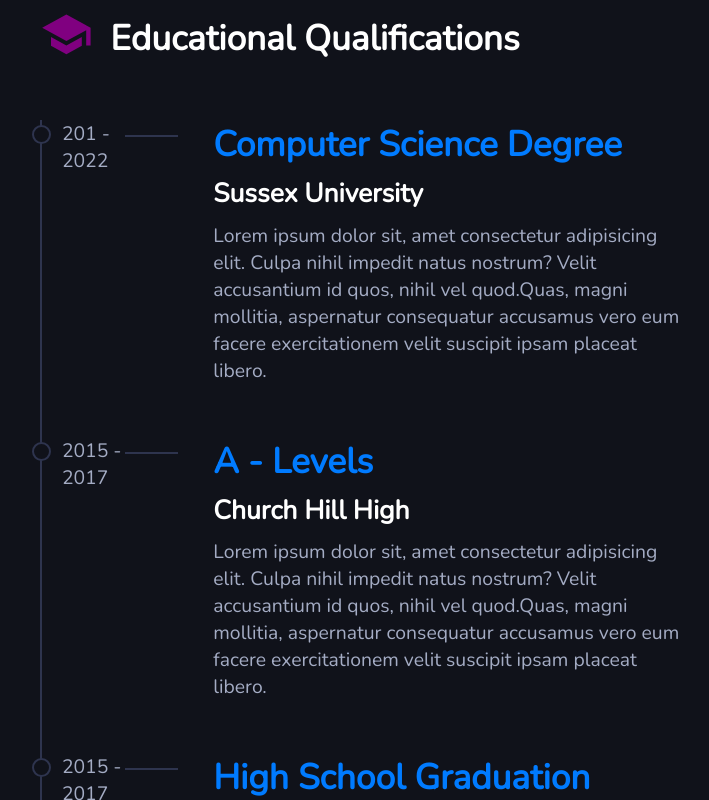
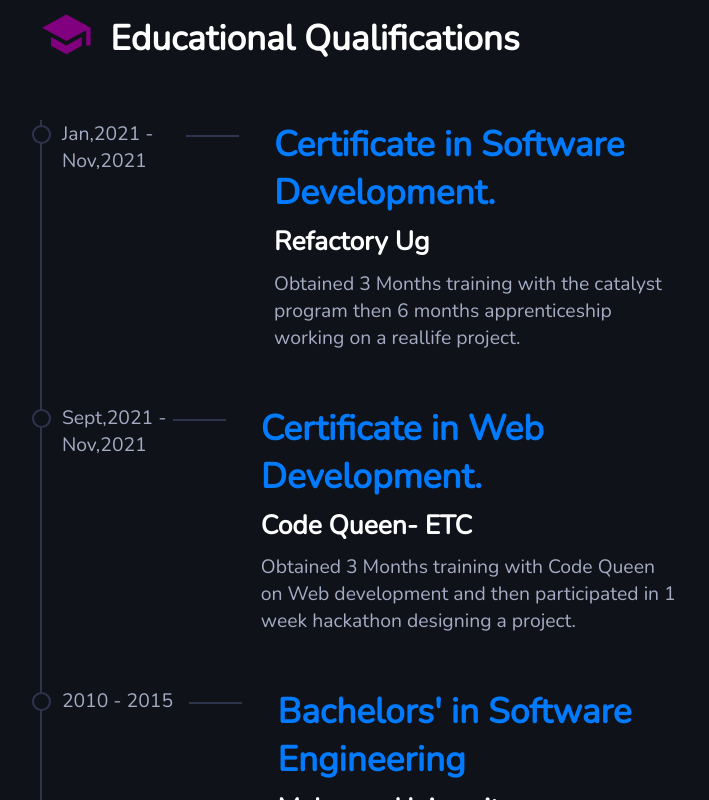
Before and after one commit to cathyAkoth/catherine, a React (Create React App) app: page /resume in a window 1280 px wide. Shown: the part 1960-2760 px from the top of the page, without its empty margins (423-1132 px from the left). Built offline with nearby package versions, Linux system fonts and the light colour scheme.

Commit message:
Edited Resume

```diff
--- a/src/Components/Resume.js
+++ b/src/Components/Resume.js
@@ -41,24 +41,25 @@ function Resume() {
                     <SmallTitle icon={school} title={'Educational Qualifications'} />
                 </div>
                 <div className="resume-content ">
-                    <ResumeItem
-                        year={'201 - 2022'}
-                        title={'Computer Science Degree'}
-                        subTitle={'Sussex University'}
-                        text={'Lorem ipsum dolor sit, amet consectetur adipisicing elit. Culpa nihil impedit natus nostrum? Velit accusantium id quos, nihil vel quod.Quas, magni mollitia, aspernatur consequatur accusamus vero eum facere exercitationem velit suscipit ipsam placeat libero. '}
+                <ResumeItem
+                        year={'Jan,2021 - Nov,2021'}
+                        title={"Certificate in Software Development."}
+                        subTitle={'Refactory Ug'}
+                        text={"Obtained 3 Months training with the catalyst program then 6 months apprenticeship working on a reallife project."}
                     />
-                    <ResumeItem
-                        year={'2015 - 2017'}
-                        title={'A - Levels'}
-                        subTitle={'Church Hill High'}
-                        text={'Lorem ipsum dolor sit, amet consectetur adipisicing elit. Culpa nihil impedit natus nostrum? Velit accusantium id quos, nihil vel quod.Quas, magni mollitia, aspernatur consequatur accusamus vero eum facere exercitationem velit suscipit ipsam placeat libero. '}
+                <ResumeItem
+                        year={'Sept,2021 - Nov,2021'}
+                        title={"Certificate in Web Development."}
+                        subTitle={'Code Queen- ETC'}
+                        text={"Obtained 3 Months training with Code Queen on Web development and then participated in  1 week hackathon designing a project."}
                     />
-                    <ResumeItem
-                        year={'2015 - 2017'}
-                        title={'High School Graduation'}
-                        subTitle={'ABC School'}
-                        text={'Lorem ipsum dolor sit, amet consectetur adipisicing elit. Culpa nihil impedit natus nostrum? Velit accusantium id quos, nihil vel quod.Quas, magni mollitia, aspernatur consequatur accusamus vero eum facere exercitationem velit suscipit ipsam placeat libero. '}
-                    />
+                <ResumeItem
+                    year={'2010 - 2015'}
+                    title={"Bachelors' in Software Engineering "}
+                    subTitle={'Makerere University'}
+                    text={"Obtained a bachelors' degree in software engineering from college of Information Technology and computing. "}
+                />
+
                 </div>
             </InnerLayout>
         </ResumeStyled>
```
